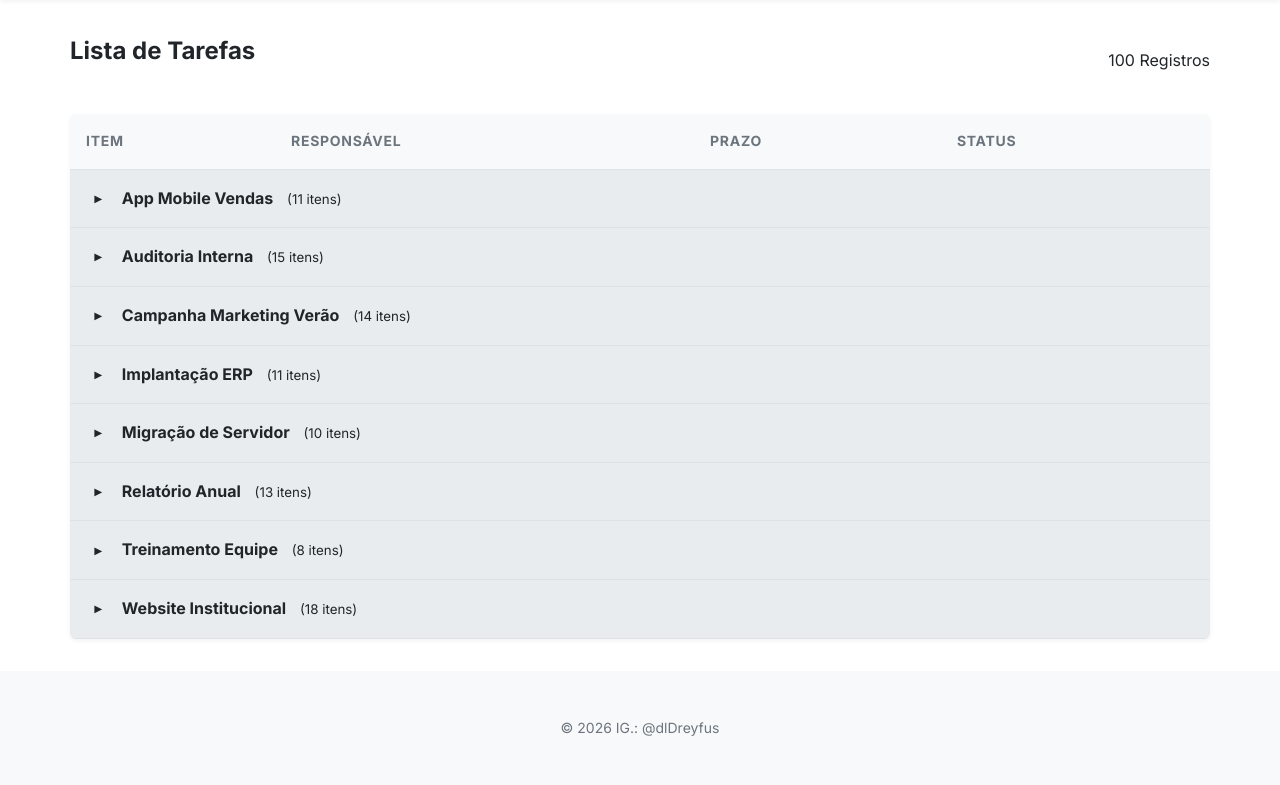
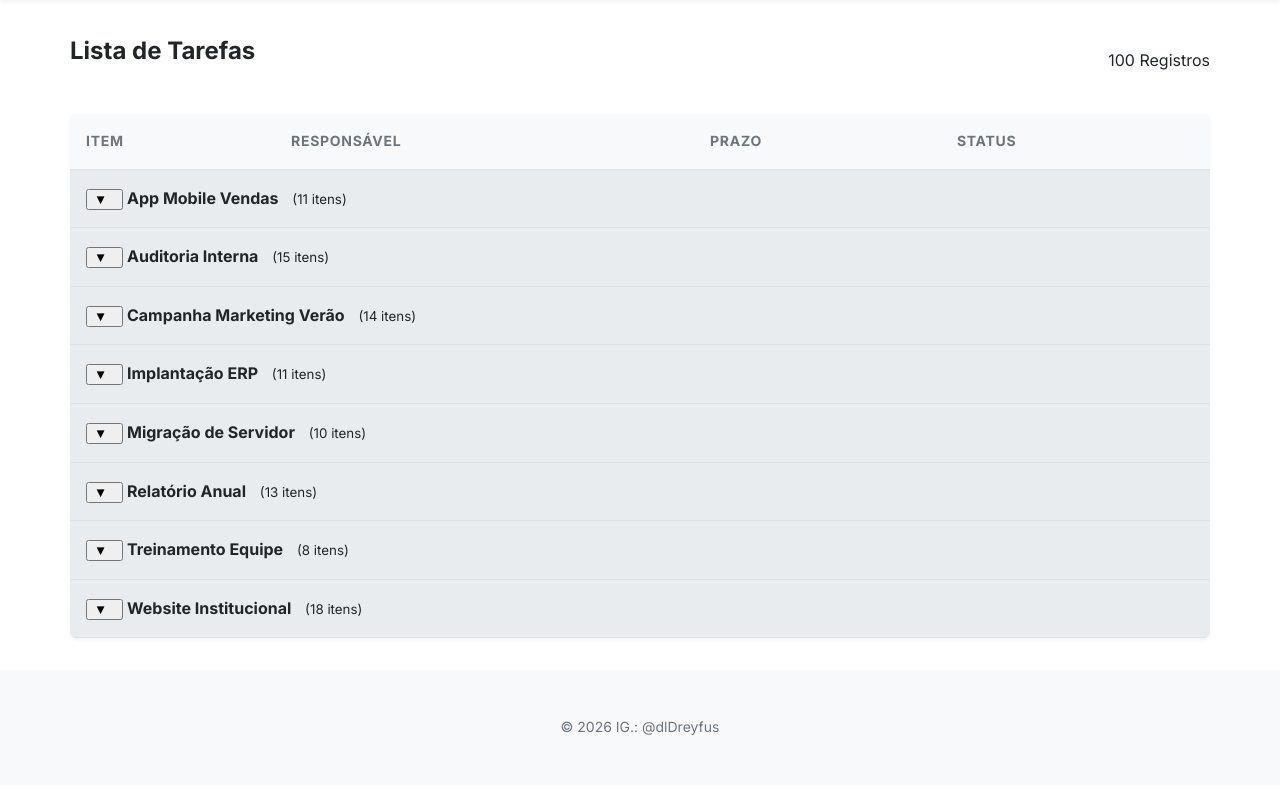
Before and after one commit to dlDreyfus/webAppGestaoTarefas, a Django app: page / in a window 1280 px wide. Shown: the part 64-849 px from the top of the page. Run offline with Django 4.2, Linux system fonts and the light colour scheme; data comes from the database, SQL or seed files in the repository.

Commit message:
correção de pequeno erro de escrita no arquivo style.css

```diff
--- a/static/css/style.css
+++ b/static/css/style.css
@@ -186,6 +186,7 @@ th {
     color: var(--text-color);
     font-weight: 700;
     font-size: 1rem;
+    cursor: pointer; /* Indica que é clicável */
     user-select: none; /* Evita seleção de texto ao clicar rápido */
 }
 
@@ -193,37 +194,11 @@ th {
     background-color: #dde2e6; /* Leve destaque ao passar o mouse */
 }
 
-/* Botão de toggle */
-.group-toggle {
-    display: inline-flex;
-    align-items: center;
-    justify-content: center;
-    width: 1.5rem;
-    height: 1.5rem;
-    margin-right: 8px;
-    padding: 0;
-    border: 0;
-    background: transparent;
-    cursor: pointer;
-    color: inherit;
-    vertical-align: middle;
-}
-
-.group-toggle:focus-visible {
-    outline: 2px solid var(--primary-color);
-    outline-offset: 2px;
-    border-radius: 2px;
-}
-
 /* Ícone de seta */
 .toggle-icon {
     display: inline-block;
+    margin-right: 8px;
     transition: transform 0.3s ease;
-    transform: rotate(-90deg);
-}
-
-.group-toggle[aria-expanded="true"] .toggle-icon {
-    transform: rotate(0deg);
 }
 
 /* Classe para ocultar as linhas da tabela */
```
